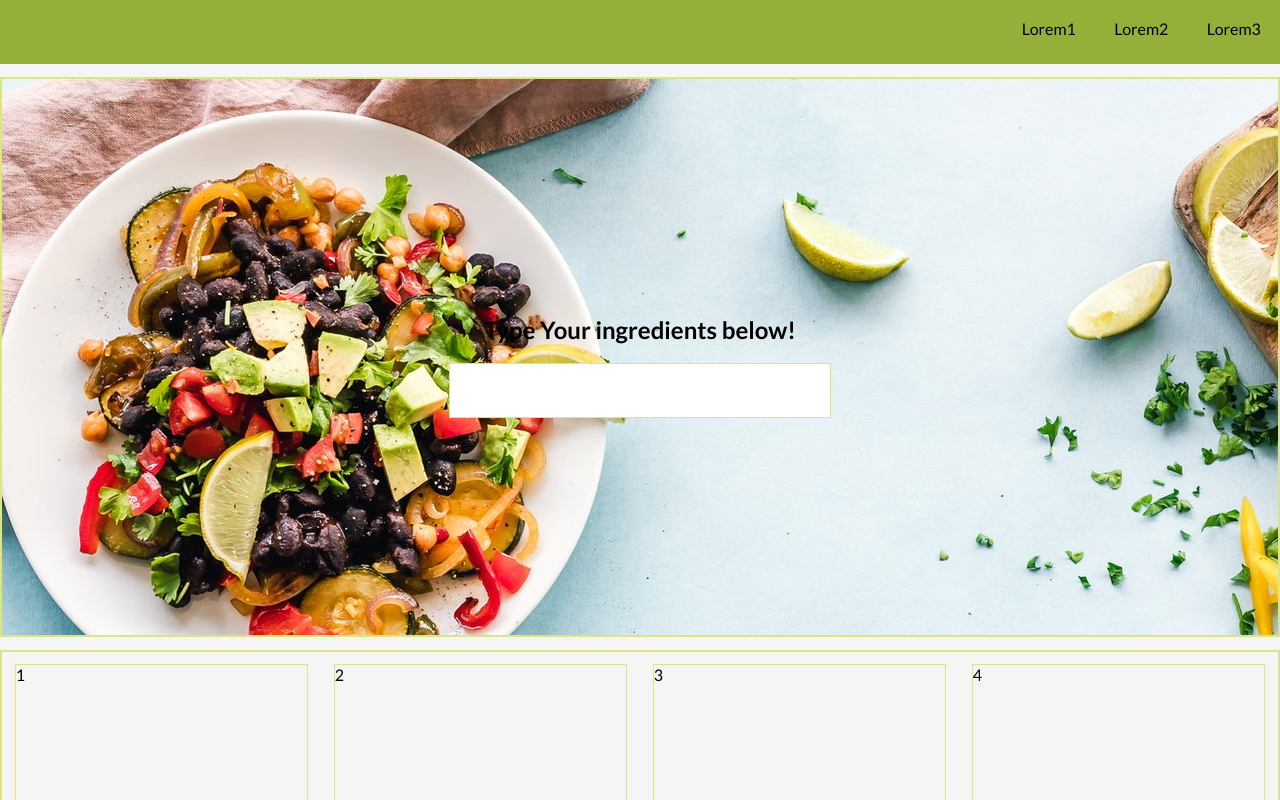
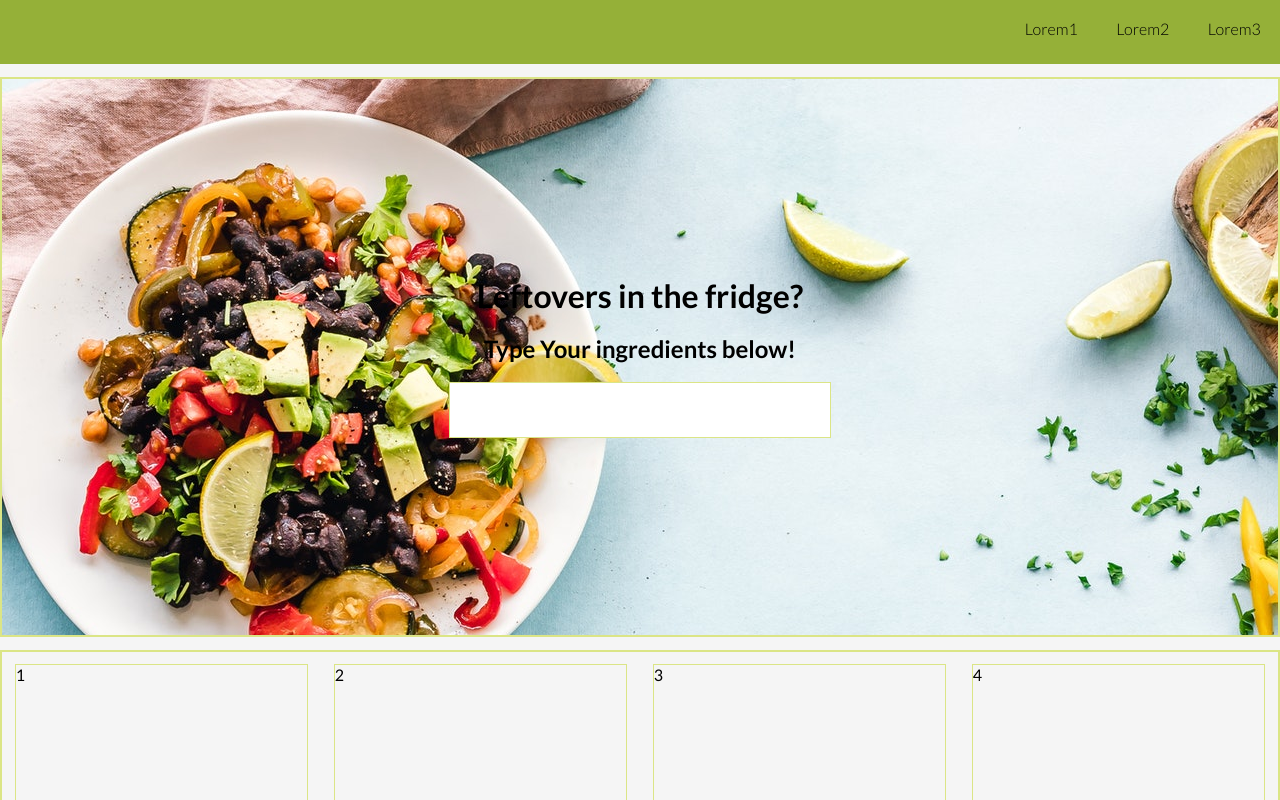
Before and after one commit to PaulinaBodio/0-WASTE-WEB-APP, a website built with webpack: page index.html in a window 1280 px wide. Shown: the top 800 px of the page. Built offline with nearby package versions, Linux system fonts and the light colour scheme.

Commit message:
Minor changes in structure

```diff
--- a/index.html
+++ b/index.html
@@ -19,6 +19,7 @@
             </ul>
         </nav>
         <main>
+            <h1>Leftovers in the fridge?</h1>
             <h2>Type Your ingredients below!</h2>
             <div class="search-bar"></div>
         </main>
--- a/style.css
+++ b/style.css
@@ -23,9 +23,11 @@ body {
     flex-wrap: wrap;
 }
 
+
 nav {
     width: 100%;
     height: 8vh;
+    font-weight: 300;
     background-color: var(--green);
 }
 
@@ -82,7 +84,6 @@ main h2 {
 footer {
     width: 100vw;
     height: 20vh;
-    border: 2px solid var(--lime-green);
     margin-top: 1%;
     background-color: tomato;
 
```
